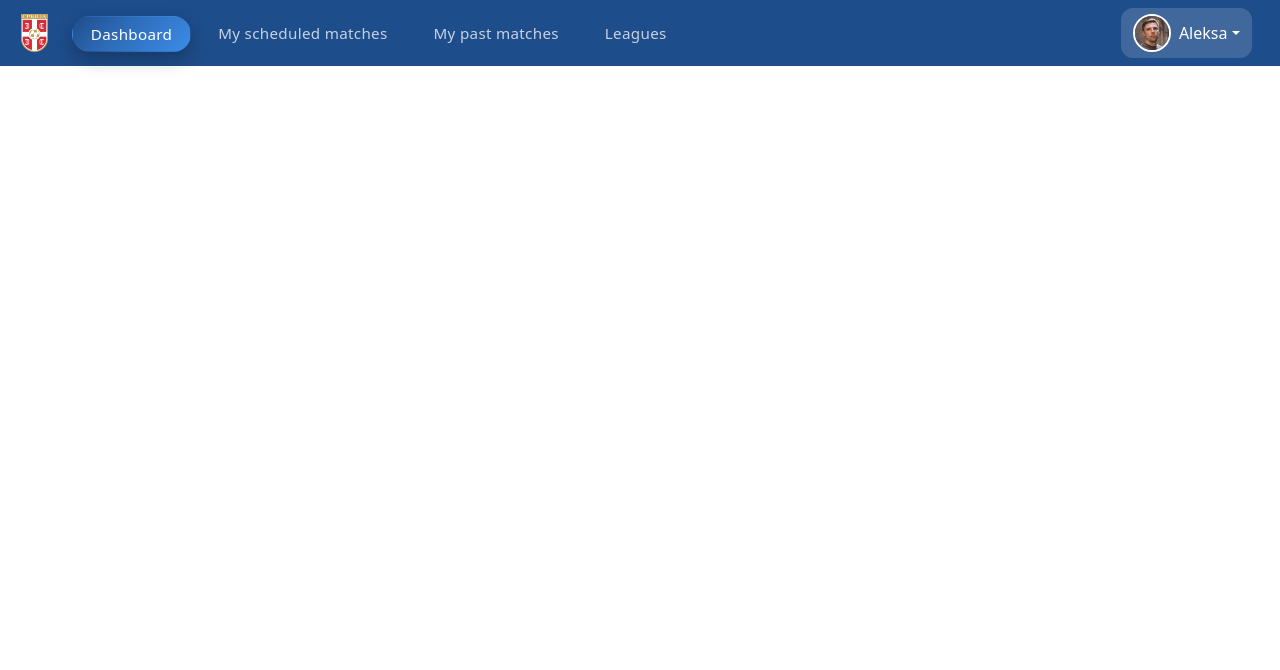
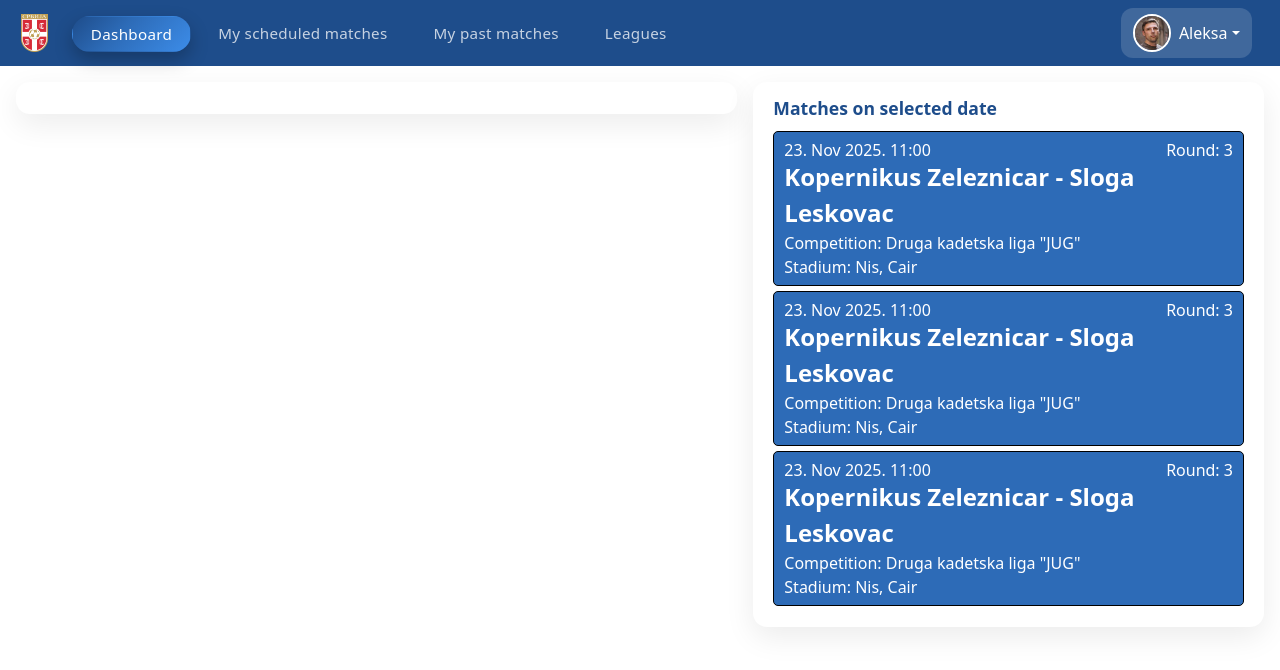
Before and after one commit to aleksacekic/Football-referee-system, a website: page FootballRef/frontend/views/dashboard.html in a window 1280 px wide. Drawn offline with nearby package versions, Linux system fonts and the light colour scheme; a script that the page names is missing.

Commit message:
DashboardUpdated

```diff
--- a/FootballRef/frontend/js/views/DashboardView.js
+++ b/FootballRef/frontend/js/views/DashboardView.js
@@ -1,3 +1,4 @@
+//#region
 const tabs = document.querySelectorAll(".nav-link");
 
 tabs.forEach((tab) => {
@@ -11,3 +12,35 @@ tabs.forEach((tab) => {
     this.classList.add("active");
   });
 });
+//#endregion
+
+document.addEventListener("DOMContentLoaded", function () {
+  const calendarEl = document.getElementById("calendar");
+
+  const calendar = new FullCalendar.Calendar(calendarEl, {
+    initialView: "dayGridMonth",
+
+    /* da visina bude fleksibilnija */
+    height: "auto", // visina se prilagođava sadržaju
+    contentHeight: "auto",
+    expandRows: true, // da lepo popuni visinu, bez ogromnih praznina
+
+    /* responsive ponašanje */
+    handleWindowResize: true,
+    windowResizeDelay: 100,
+
+    // početni aspectRatio zavisi od širine prozora
+    aspectRatio: window.innerWidth < 768 ? 0.8 : 1.5,
+
+    // kad se promeni širina prozora, prilagodi aspectRatio
+    windowResize: function () {
+      if (window.innerWidth < 768) {
+        calendar.setOption("aspectRatio", 0.8); // uži i viši na mobilnom
+      } else {
+        calendar.setOption("aspectRatio", 1.5); // širi, “pločastiji” na desktopu
+      }
+    },
+  });
+
+  calendar.render();
+});
--- a/FootballRef/frontend/styles/pages/dashboard.css
+++ b/FootballRef/frontend/styles/pages/dashboard.css
@@ -9,6 +9,68 @@
 /* Moderniji stil tabova u headeru */
 .nav-pills {
   --tab-radius: 999px;
+}
+
+/* Omotač da kalendar ne bude zalepljen uz ivice */
+#calendar-wrapper {
+  background-color: #ffffff;
+  border-radius: 14px;
+  box-shadow: 0 10px 30px rgba(0, 0, 0, 0.08);
+  padding: 1rem;
+}
+
+/* Panel sa utakmicama */
+#matches-panel {
+  background-color: #ffffff;
+  border-radius: 14px;
+  box-shadow: 0 10px 30px rgba(0, 0, 0, 0.08);
+  padding: 1rem 1.25rem;
+  min-height: 200px;
+}
+
+.matches-title {
+  font-size: 1.1rem;
+  font-weight: 600;
+  margin-bottom: 0.75rem;
+  color: #1e4d8b;
+}
+
+/* Ako očekuješ puno utakmica, dodaj scroll */
+#matches-list {
+  max-height: 600px;
+  overflow-y: auto;
+}
+
+.match-item {
+  display: flex;
+  flex-direction: column;
+  border: 1px solid black;
+  margin-bottom: 5px;
+  padding-left: 10px;
+  padding-right: 10px;
+  padding-top: 6px;
+  padding-bottom: 6px;
+  background-color: #2d6bb7;
+  color: white;
+  border-radius: 5px;
+  cursor: pointer;
+}
+
+.matchitem-firstrow {
+  display: flex;
+  flex-direction: row;
+  justify-content: space-between;
+  margin-bottom: -3px;
+}
+
+.match-teams {
+  font-weight: bold;
+  font-size: x-large;
+}
+
+/* Kalendar sam po sebi samo prati širinu omotača */
+#calendar {
+  max-width: 100%;
 }
 
 /* Osnovni stil za sve tabove */
--- a/FootballRef/frontend/views/dashboard.html
+++ b/FootballRef/frontend/views/dashboard.html
@@ -4,6 +4,8 @@
     <meta charset="UTF-8" />
     <meta name="viewport" content="width=device-width, initial-scale=1.0" />
     <meta http-equiv="X-UA-Compatible" content="ie=edge" />
+
+    <!-- bootstrap -->
     <link
       href="https://cdn.jsdelivr.net/npm/bootstrap@5.0.2/dist/css/bootstrap.min.css"
       rel="stylesheet"
@@ -12,10 +14,18 @@
     />
     <script src="https://cdn.jsdelivr.net/npm/bootstrap@5.0.2/dist/js/bootstrap.bundle.min.js"></script>
 
+    <!-- kalendar -->
+    <script src="https://cdn.jsdelivr.net/npm/fullcalendar@6.1.19/index.global.min.js"></script>
+
+    <!-- css -->
     <link rel="stylesheet" href="../styles/pages/dashboard.css" />
-    <link rel="icon" href="./favicon.ico" type="image/x-icon" />
+
+    <link rel="icon" href="../assets/images/whistle.png" type="image/x-icon" />
   </head>
   <body>
+    <!-- POCETAK HEADER -->
+    <!-- #region -->
+
     <div
       class="tabs-header d-flex justify-content-between align-items-center px-3 py-2"
     >
@@ -73,8 +83,58 @@
         </ul>
       </div>
     </div>
+    <!-- #endregion -->
 
-    <!-- povezi sa pravim JS -->
+    <div class="container-fluid mt-3 px-3">
+      <div class="row g-3">
+        <!-- LEVA KOLONA – KALENDAR -->
+        <div class="col-12 col-lg-7">
+          <div id="calendar-wrapper">
+            <div id="calendar"></div>
+          </div>
+        </div>
+
+        <!-- DESNA KOLONA – UTAKMICE ZA IZABRANI DATUM -->
+        <div class="col-12 col-lg-5">
+          <div id="matches-panel">
+            <!-- ovde ćeš JS-om ubacivati utakmice za izabrani datum -->
+            <h3 class="matches-title">Matches on selected date</h3>
+            <div id="matches-list">
+              <div class="match-item">
+                <div class="matchitem-firstrow">
+                  <span>23. Nov 2025. 11:00</span>
+                  <span>Round: 3</span>
+                </div>
+                <span class="match-teams">Kopernikus Zeleznicar - Sloga Leskovac</span>
+                <span>Competition: Druga kadetska liga "JUG"</span>
+                <span>Stadium: Nis, Cair</span>
+              </div>
+
+              <div class="match-item">
+                <div class="matchitem-firstrow">
+                  <span>23. Nov 2025. 11:00</span>
+                  <span>Round: 3</span>
+                </div>
+                <span class="match-teams">Kopernikus Zeleznicar - Sloga Leskovac</span>
+                <span>Competition: Druga kadetska liga "JUG"</span>
+                <span>Stadium: Nis, Cair</span>
+              </div>
+
+              <div class="match-item">
+                <div class="matchitem-firstrow">
+                  <span>23. Nov 2025. 11:00</span>
+                  <span>Round: 3</span>
+                </div>
+                <span class="match-teams">Kopernikus Zeleznicar - Sloga Leskovac</span>
+                <span>Competition: Druga kadetska liga "JUG"</span>
+                <span>Stadium: Nis, Cair</span>
+              </div>
+            </div>
+          </div>
+        </div>
+      </div>
+    </div>
+
     <script src="../js/views/DashboardView.js"></script>
   </body>
 </html>
```
Also changed, not shown: FootballRef/frontend/package.json (added, +9 -0 lines), FootballRef/frontend/assets/images/football-referee.png (added), FootballRef/frontend/assets/images/whistle.png (added), 1 other file.
